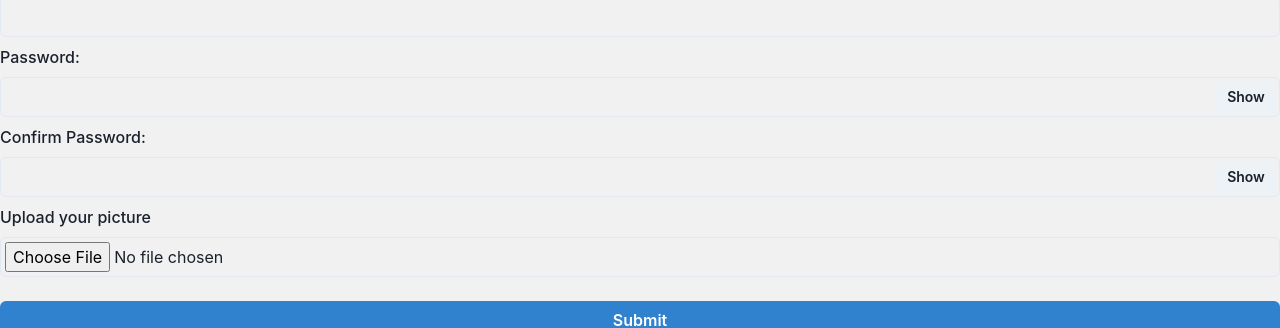
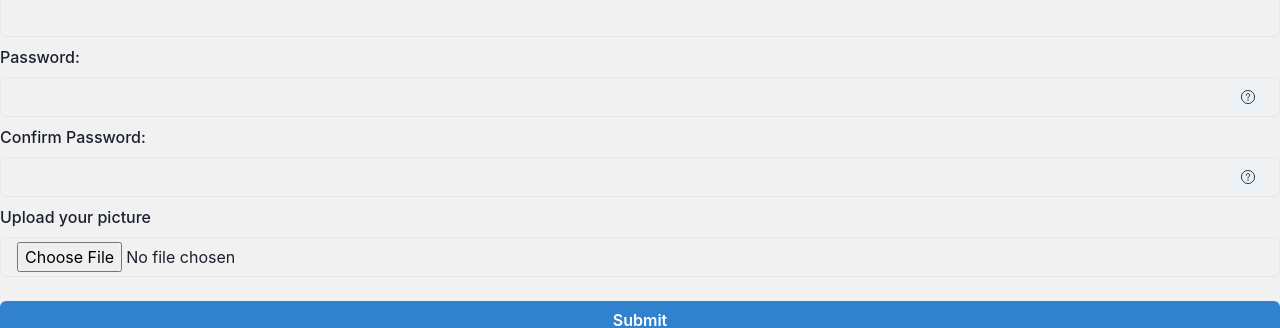
Before and after one commit to nadim-chowdhury/mern-chat-app, a React (Vite) app in the folder client/: page /signup in a window 1280 px wide. Shown: the part 115-443 px from the top of the page. Built offline with nearby package versions, Linux system fonts and the light colour scheme.

Commit message:
chakra ui icon added

```diff
--- a/client/package.json
+++ b/client/package.json
@@ -11,6 +11,7 @@
     "preview": "vite preview"
   },
   "dependencies": {
+    "@chakra-ui/icons": "^2.1.0",
     "@chakra-ui/react": "^2.8.0",
     "@emotion/react": "^11.11.1",
     "@emotion/styled": "^11.11.0",
--- a/client/src/pages/Login.jsx
+++ b/client/src/pages/Login.jsx
@@ -2,6 +2,7 @@ import {
   Button,
   FormControl,
   FormLabel,
+  Icon,
   Input,
   InputGroup,
   InputRightElement,
@@ -36,8 +37,8 @@ export default function Login() {
             value={password}
           />
           <InputRightElement w="4rem">
-            <Button mr={1} size="sm" onClick={() => setShow(!show)}>
-              {show ? "Hide" : "Show"}
+            <Button size="sm" onClick={() => setShow(!show)}>
+              {show ? <Icon as="ViewOffIcon" /> : <Icon as="ViewIcon" />}
             </Button>
           </InputRightElement>
         </InputGroup>
--- a/client/src/pages/Signup.jsx
+++ b/client/src/pages/Signup.jsx
@@ -2,6 +2,7 @@ import {
   Button,
   FormControl,
   FormLabel,
+  Icon,
   Input,
   InputGroup,
   InputRightElement,
@@ -49,8 +50,8 @@ export default function Signup() {
             value={password}
           />
           <InputRightElement w="4rem">
-            <Button mr={1} size="sm" onClick={() => setShow(!show)}>
-              {show ? "Hide" : "Show"}
+            <Button size="sm" onClick={() => setShow(!show)}>
+              {show ? <Icon as="ViewOffIcon" /> : <Icon as="ViewIcon" />}
             </Button>
           </InputRightElement>
         </InputGroup>
@@ -65,8 +66,8 @@ export default function Signup() {
             value={confirmPassword}
           />
           <InputRightElement w="4rem">
-            <Button mr={1} size="sm" onClick={() => setShow(!show)}>
-              {show ? "Hide" : "Show"}
+            <Button size="sm" onClick={() => setShow(!show)}>
+              {show ? <Icon as="ViewOffIcon" /> : <Icon as="ViewIcon" />}
             </Button>
           </InputRightElement>
         </InputGroup>
@@ -77,7 +78,6 @@ export default function Signup() {
 
         <Input
           pt={1}
-          pl={1}
           type="file"
           accept="image/*"
           onChange={(e) => postDetails(e.target.files[0])}
```
Also changed, not shown: 1 other file (tests, documents, lock files or other folders).
